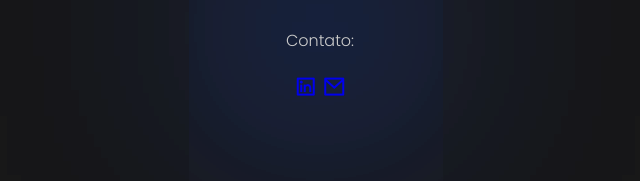
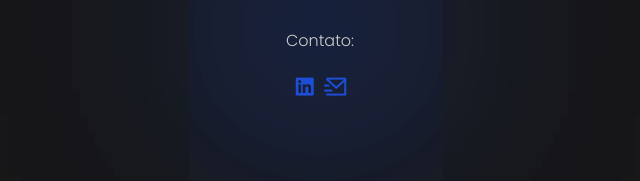
Before and after one commit to raphaelmoreto/portfolio, a plain HTML site: page index.html in a window 1280 px wide. Shown: the part 719-900 px from the top of the page, 320-960 px from the left. Drawn offline with nearby package versions, Linux system fonts and the light colour scheme.

Commit message:
ESTILIZADO FORMAS DE CONTATO

```diff
--- a/assets/css/style.css
+++ b/assets/css/style.css
@@ -150,6 +150,7 @@ footer {
 }
 footer .socials a{
     text-decoration: none;
+    color: #1d4ed8;
     font-size: 1.5rem;
     transition: color 0.3s;
 }
--- a/index.html
+++ b/index.html
@@ -44,8 +44,12 @@
             Contato:
         </p>
         <div class="socials">
-            <a href="#"><i class="ri-linkedin-box-line"></i></a>
-            <a href="#"><i class="ri-mail-line"></i></i></a>
+            <a href="https://www.linkedin.com/in/raphael-moreto-668661242/" target="_blank" rel="noopener noreferrer">
+                <i class="ri-linkedin-box-fill"></i>
+            </a>
+            <a href = "mailto:raphaeqmoreto@gmail.com" target="_blank" rel="noopener noreferrer">
+                <i class="ri-mail-send-line"></i>
+            </a>
         </div>
     </footer>
 </body>
```
